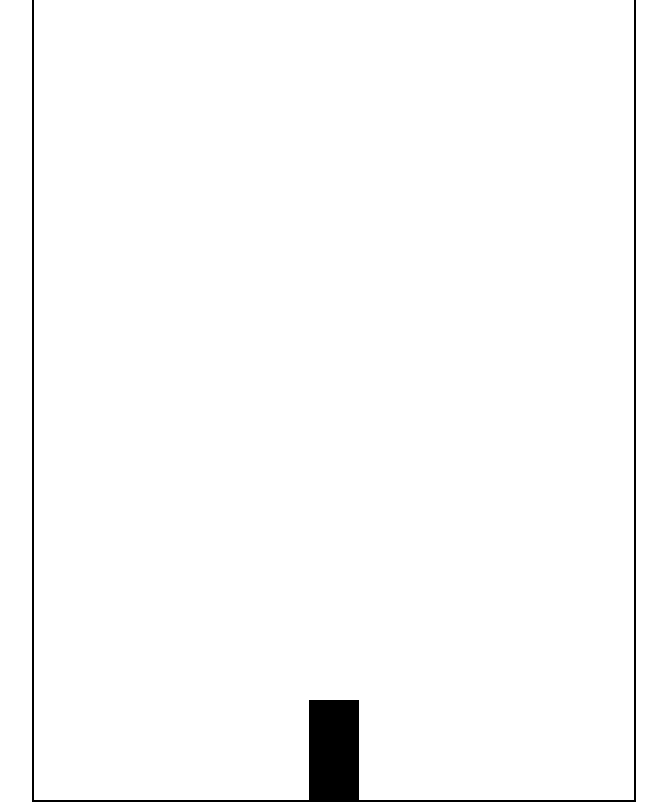
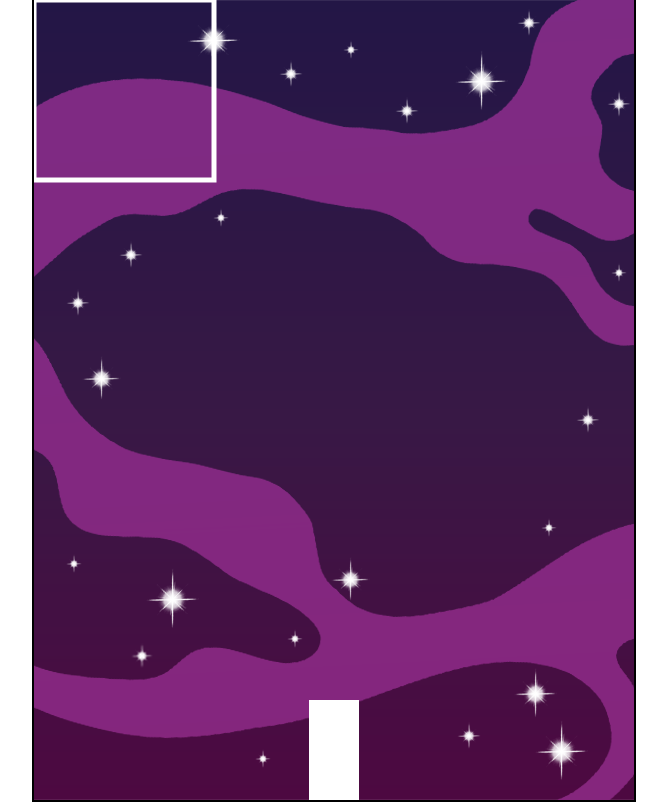
Before and after one commit to flap93/canvas-2d-Javascript, a plain HTML site: page game1-SpaceShips/index.html in a window 1280 px wide. Shown: the whole page, without its empty margins (306-973 px from the left). Drawn offline with Linux system fonts and the light colour scheme.

Commit message:
Draw the enemy and add his position on the canvas

```diff
--- a/game1-SpaceShips/script.js
+++ b/game1-SpaceShips/script.js
@@ -102,7 +102,39 @@ reset() {
 
 }
 
-class Enemy {}
+class Enemy {
+  constructor(game) {
+    this.game = game;
+    this.width = 50;
+    this.height = 100;
+    this.speed = 5;
+    this.x = this.game.width * 0.5 - this.width * 0.5;
+    this.y = this.game.height - this.height;
+
+  }
+
+  draw(context) {
+    context.strokeRect(this.x,this.y, this.width, this.height);
+    }
+
+  update() {}
+
+}
+
+class Wave {
+  constructor(game) {
+    this.game = game;
+    this.width = this.game.columns * this.game.enemySize;
+    this.height = this.game.rows * this.game.enemySize;
+    this.x = 0;
+    this.y = 0;
+
+  }
+
+  render(context) {
+    context.strokeRect(this.x,this.y, this.width, this.height);
+  }
+}
 
 
 class Game {
@@ -119,6 +151,13 @@ class Game {
     this.projectilesPool = [];
     this.numberOfProjectiles = 10;
     this.createProjectiles();
+    // cada ronda de enmigos que sale tendra 9 enemigos
+    this.columns = 3;
+    this.rows = 3;
+    this.enemySize = 60;
+
+    this.waves = [];
+    this.waves.push(new Wave(this));
     //event listeners
 
     window.addEventListener('keydown', e => {
@@ -153,6 +192,11 @@ class Game {
       projectile.update();
       projectile.draw(context);
     })
+
+    // dibuja los enemigos
+    this.waves.forEach(wave => {
+      wave.render(context);
+    })
   }
 
 
@@ -182,6 +226,10 @@ class Game {
     const ctx = canvas.getContext('2d');
     canvas.width = 600;
     canvas.height = 800;
+    ctx.fillStyle='white';
+    // detertimina el color del enemigo
+    ctx.strokeStyle='white';
+    ctx.lineWidth= 5;
 
     const game = new Game(canvas);
     // esta funcion hace que se repita/actualice la posicion y el movimiento del jugador
--- a/game1-SpaceShips/style.css
+++ b/game1-SpaceShips/style.css
@@ -4,4 +4,5 @@
   top: 50%;
   left: 50%;
   translate: -50% -50%;
+  background: url("images/background.png");
 }
```
